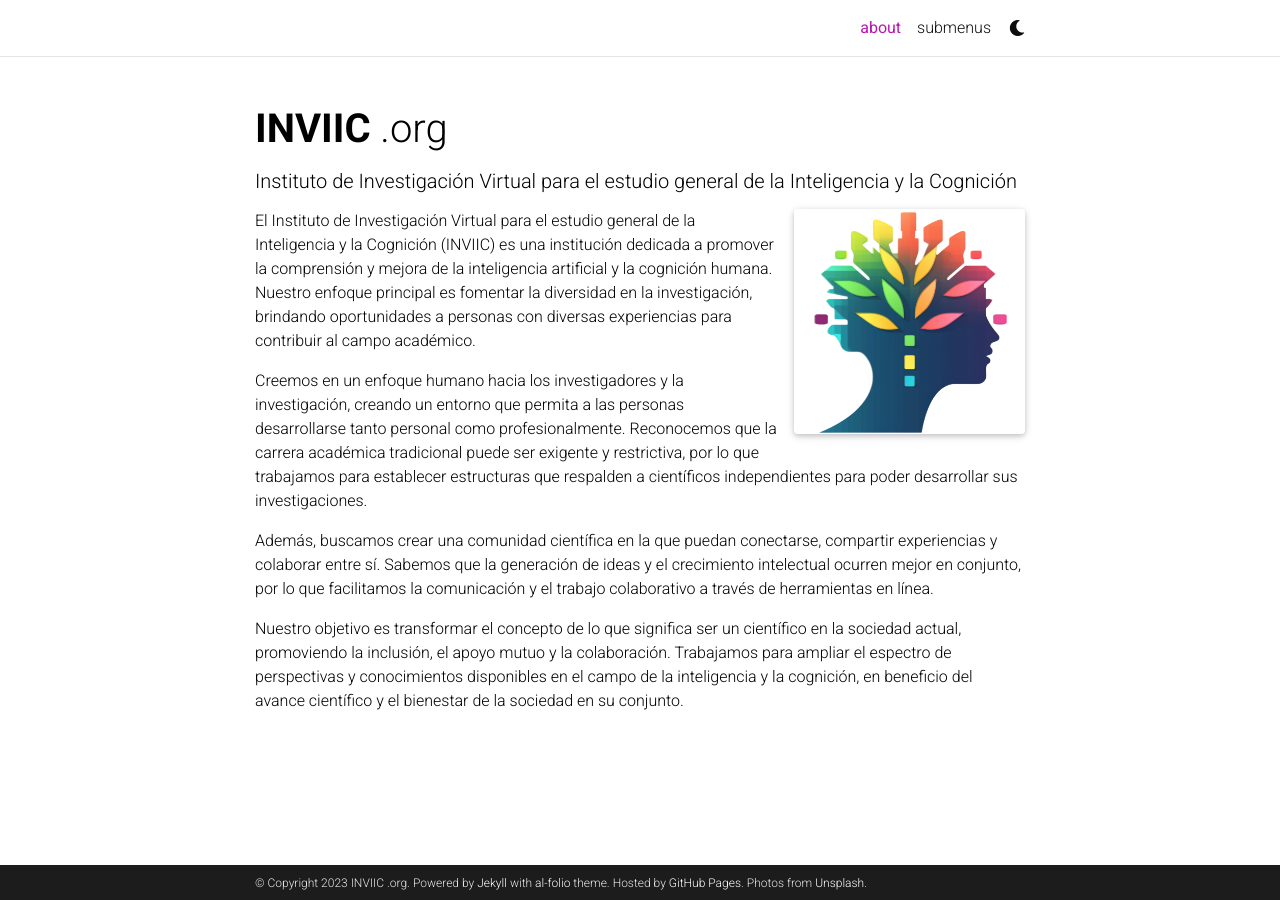
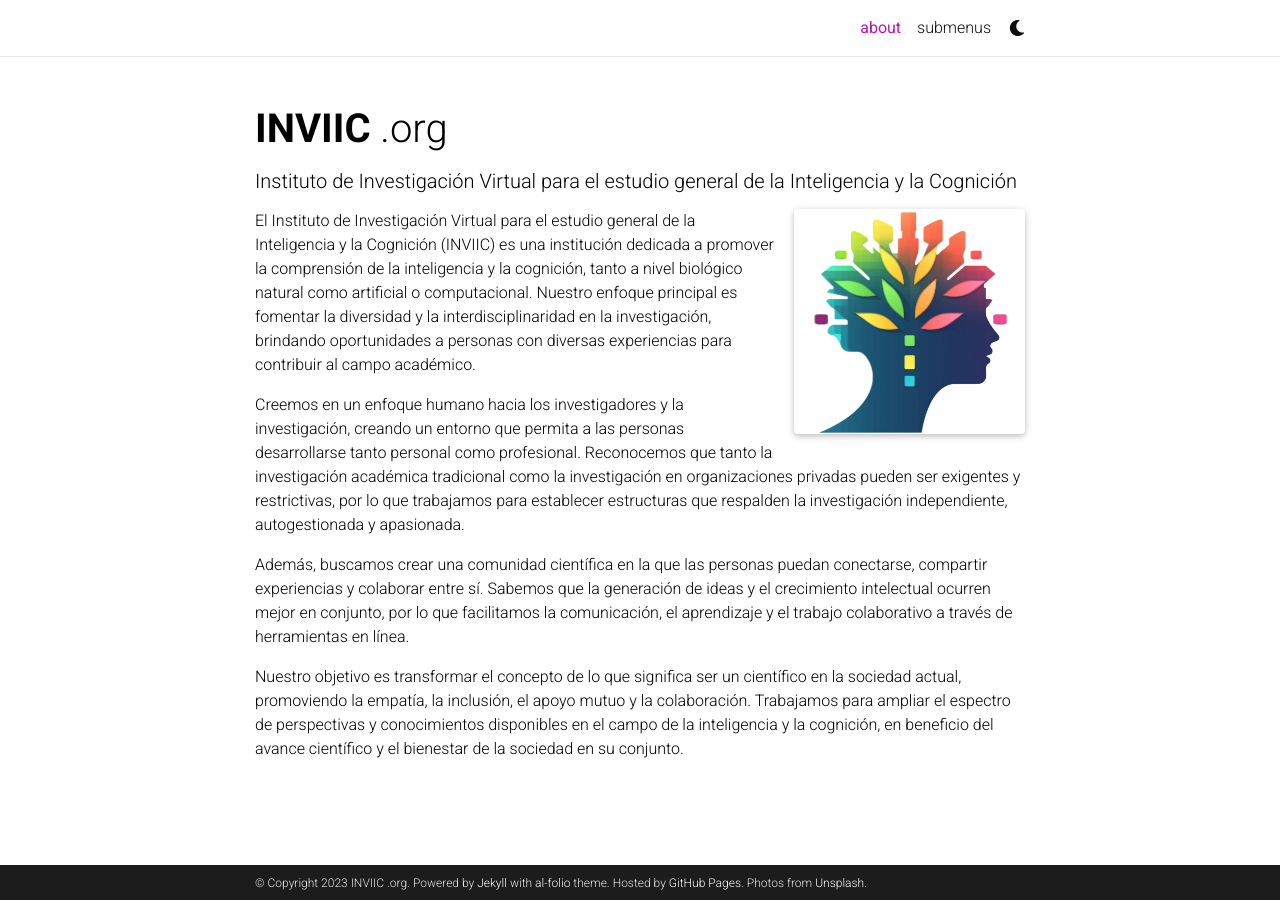
Before and after one commit to INVIIC/inviic.github.io, a Jekyll site: the page built from _pages/about.md, in a window 1280 px wide. Built offline with Jekyll 4.4.1, drawn with Linux system fonts in a browser that asks for light colours; full-size pictures stand in for the smaller copies a plugin makes; comment, search, counter and statistics services are not loaded; a style sheet for code colours, icons or effects is not loaded.

Commit message:
Initial commit

```diff
--- a/_pages/about.md
+++ b/_pages/about.md
@@ -19,10 +19,10 @@ selected_papers: false # includes a list of papers marked as "selected={true}"
 social: false  # includes social icons at the bottom of the page
 ---
 
-El Instituto de Investigación Virtual para el estudio general de la Inteligencia y la Cognición (INVIIC) es una institución dedicada a promover la comprensión y mejora de la inteligencia artificial y la cognición humana. Nuestro enfoque principal es fomentar la diversidad en la investigación, brindando oportunidades a personas con diversas experiencias para contribuir al campo académico.
+El Instituto de Investigación Virtual para el estudio general de la Inteligencia y la Cognición (INVIIC) es una institución dedicada a promover la comprensión de la inteligencia y la cognición, tanto a nivel biológico natural como artificial o computacional. Nuestro enfoque principal es fomentar la diversidad y la interdisciplinaridad en la investigación, brindando oportunidades a personas con diversas experiencias para contribuir al campo académico.
 
-Creemos en un enfoque humano hacia los investigadores y la investigación, creando un entorno que permita a las personas desarrollarse tanto personal como profesionalmente. Reconocemos que la carrera académica tradicional puede ser exigente y restrictiva, por lo que trabajamos para establecer estructuras que respalden a científicos independientes para poder desarrollar sus investigaciones.
+Creemos en un enfoque humano hacia los investigadores y la investigación, creando un entorno que permita a las personas desarrollarse tanto personal como profesional. Reconocemos que tanto la investigación académica tradicional como la investigación en organizaciones privadas pueden ser exigentes y restrictivas, por lo que trabajamos para establecer estructuras que respalden la investigación independiente, autogestionada y apasionada.
 
-Además, buscamos crear una comunidad científica en la que puedan conectarse, compartir experiencias y colaborar entre sí. Sabemos que la generación de ideas y el crecimiento intelectual ocurren mejor en conjunto, por lo que facilitamos la comunicación y el trabajo colaborativo a través de herramientas en línea.
+Además, buscamos crear una comunidad científica en la que las personas puedan conectarse, compartir experiencias y colaborar entre sí. Sabemos que la generación de ideas y el crecimiento intelectual ocurren mejor en conjunto, por lo que facilitamos la comunicación, el aprendizaje y el trabajo colaborativo a través de herramientas en línea.
 
-Nuestro objetivo es transformar el concepto de lo que significa ser un científico en la sociedad actual, promoviendo la inclusión, el apoyo mutuo y la colaboración. Trabajamos para ampliar el espectro de perspectivas y conocimientos disponibles en el campo de la inteligencia y la cognición, en beneficio del avance científico y el bienestar de la sociedad en su conjunto.
+Nuestro objetivo es transformar el concepto de lo que significa ser un científico en la sociedad actual, promoviendo la empatía, la inclusión, el apoyo mutuo y la colaboración. Trabajamos para ampliar el espectro de perspectivas y conocimientos disponibles en el campo de la inteligencia y la cognición, en beneficio del avance científico y el bienestar de la sociedad en su conjunto.
```
